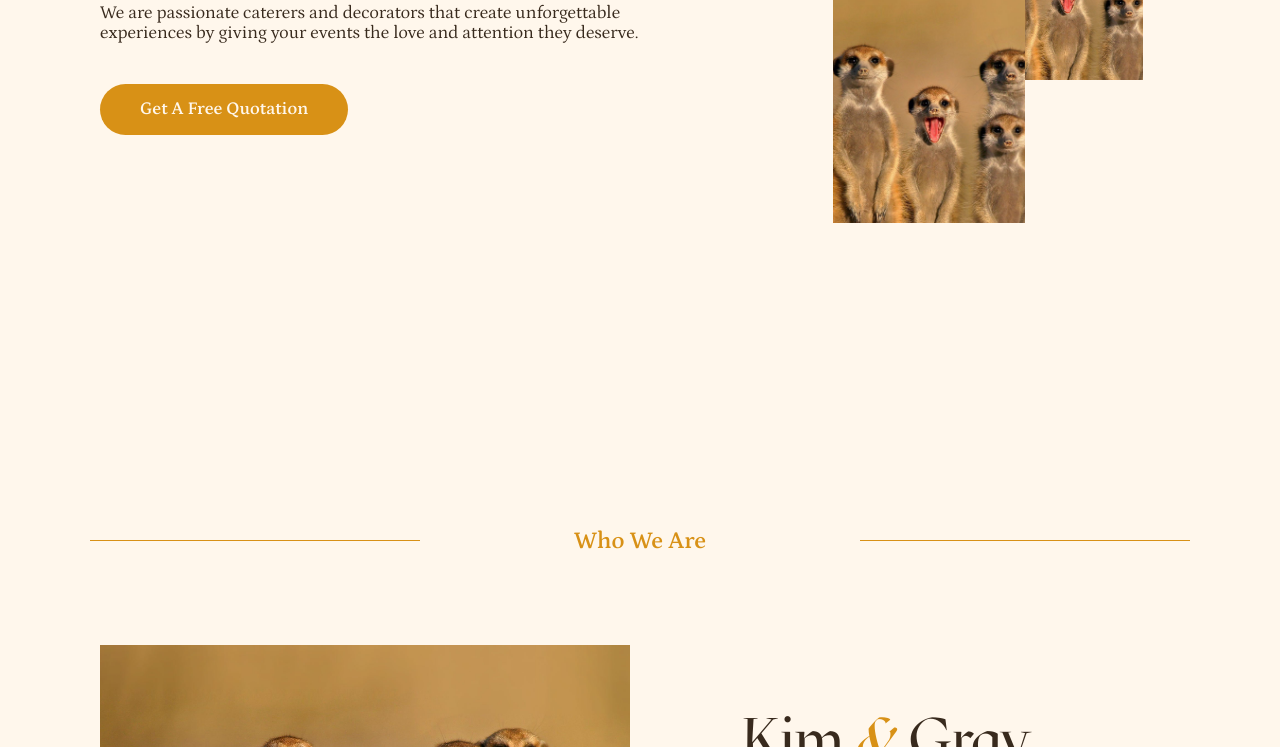
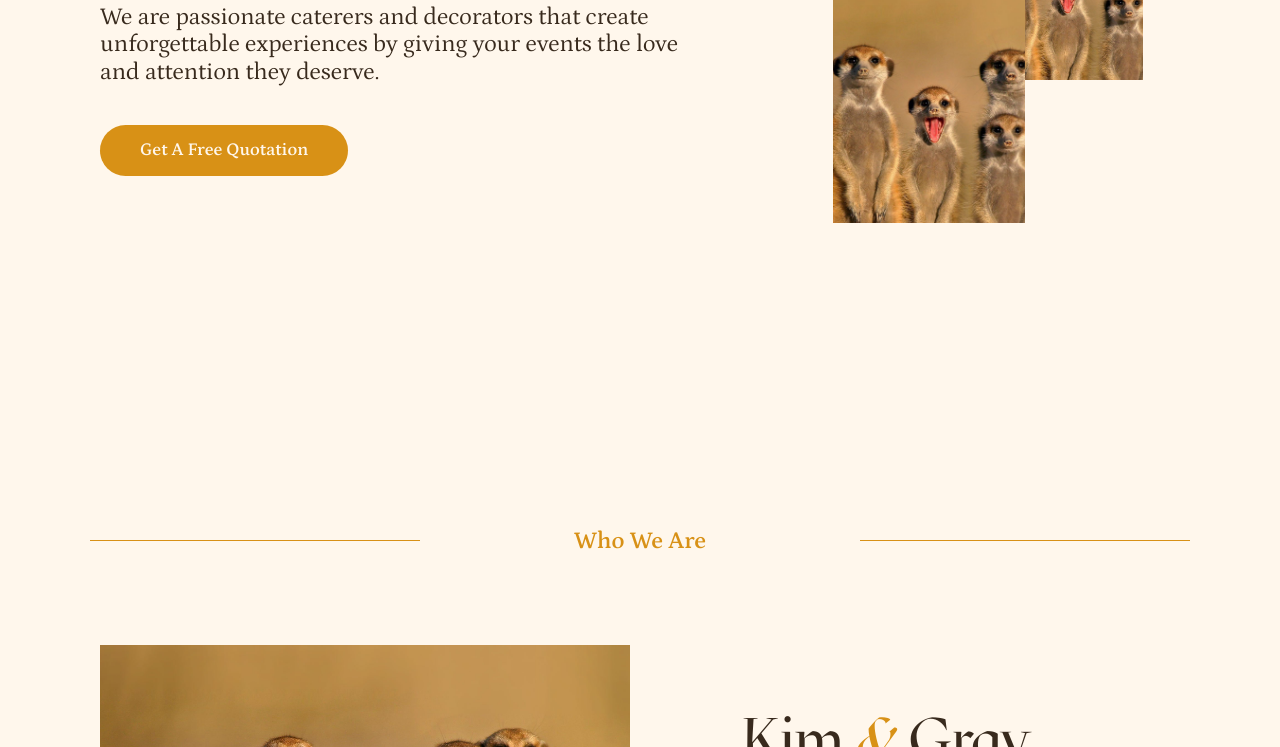
Before and after one commit to blessedzulu/kimgrays, a website built with Parcel: page src/index.html in a window 1280 px wide. Shown: the part 353-1100 px from the top of the page. Built offline with nearby package versions, Linux system fonts and the light colour scheme; a web font is replaced by a local one.

Commit message:
Undid body copy change

```diff
--- a/src/index.html
+++ b/src/index.html
@@ -74,7 +74,7 @@
                   We make special occasions <span class="text--highlight">extra special</span>
                 </h1>
 
-                <p class="text--2 text--rg u-mt-3 u-pr-6">
+                <p class="text--3 text--rg u-mt-3 u-pr-6">
                   We are passionate caterers and decorators that create unforgettable experiences by giving your
                   events the love
                   and attention they deserve.
```
